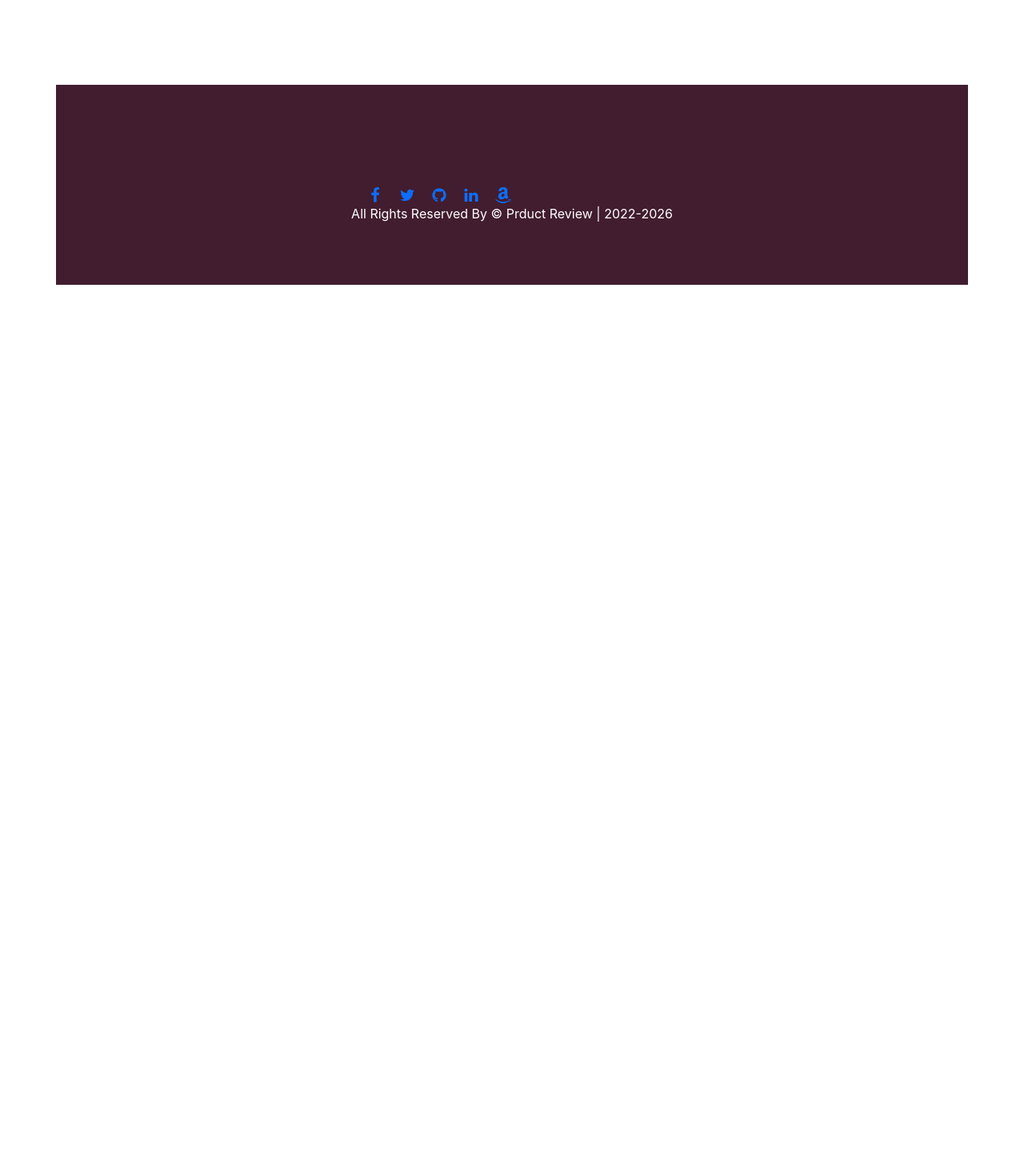
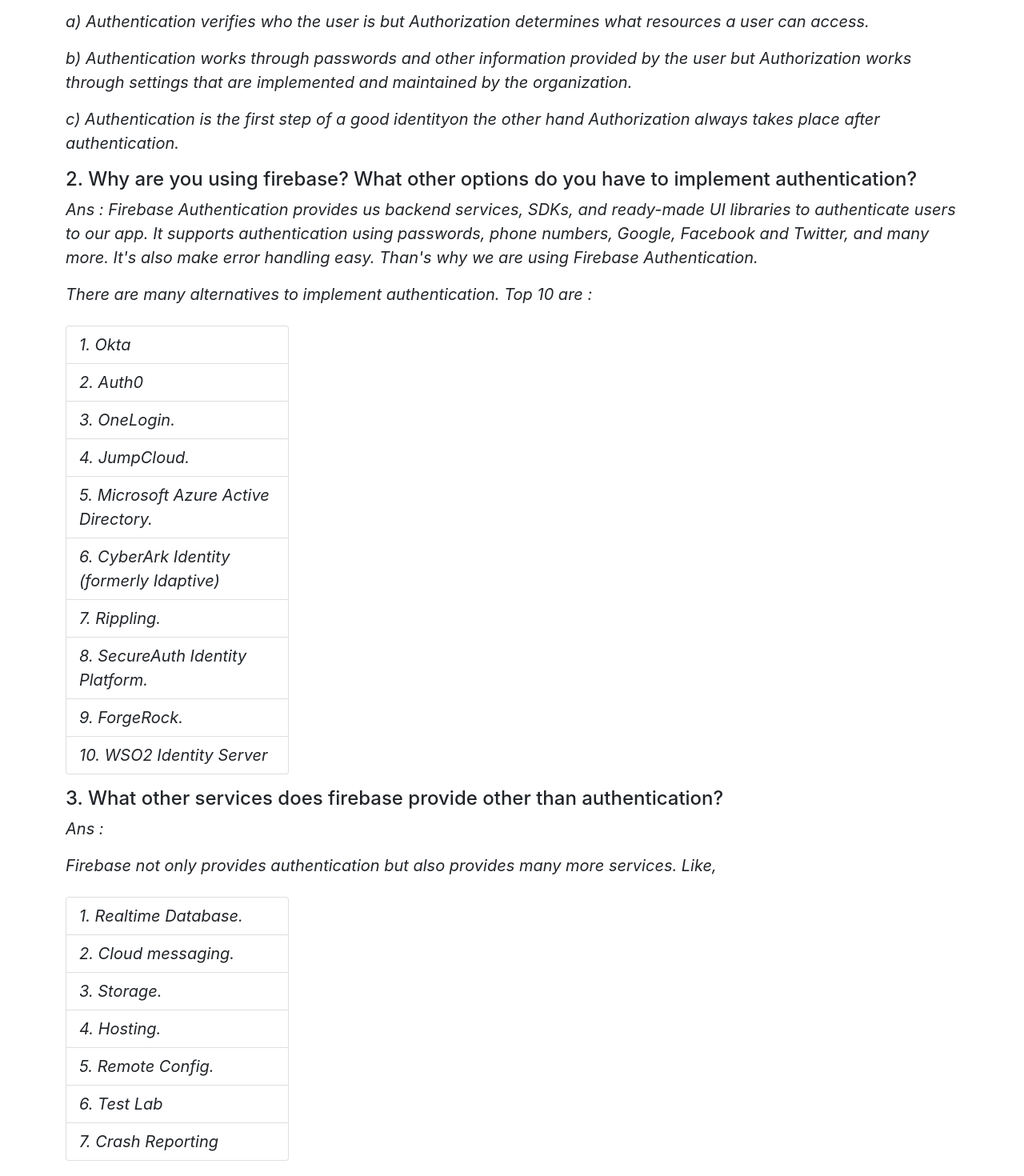
Before and after one commit to jrtanmoy/independent-service-provider-website, a React (Create React App) app: page /blogs in a window 1280 px wide. Shown: the part 200-1670 px from the top of the page at 80% size. Before the commit the page ends 800 px from the top, so only its background shows below. Built offline with nearby package versions, Linux system fonts and the light colour scheme.

Commit message:
blogs section completed

```diff
--- a/src/components/Blogs/Blogs.js
+++ b/src/components/Blogs/Blogs.js
@@ -2,8 +2,47 @@
 
 const Blogs = () => {
     return (
-        <div>
-            <h1>This is blogs</h1>
+        <div className='container mt-5 pt-4'>
+            <div>
+                <h4>1. Difference between authorization and authentication?</h4>
+                <p className='fs-5 fst-italic'>Ans :</p>
+                <p className='fs-5 fst-italic'>a) Authentication verifies who the user is but Authorization determines what resources a user can access.</p>
+                <p className='fs-5 fst-italic'>b) Authentication works through passwords and other information provided by the user but Authorization works through settings that are implemented and maintained by the organization.</p>
+                <p className='fs-5 fst-italic'>c) Authentication is the first step of a good identityon the other hand Authorization always takes place after authentication.</p>
+            </div>
+            <div>
+                <h4>2. Why are you using firebase? What other options do you have to implement authentication?</h4>
+                <p className='fs-5 fst-italic'>Ans : Firebase Authentication provides us backend services, SDKs, and ready-made UI libraries to authenticate users to our app. It supports authentication using passwords, phone numbers, Google, Facebook and Twitter, and many more. It's also make error handling easy. Than's why we are using Firebase Authentication.</p>
+                <p className='fs-5 fst-italic'>There are many alternatives to implement authentication. Top 10 are :
+                    <ol class="list-group list-group-numbered w-25 mt-4">
+                        <li class="list-group-item">Okta</li>
+                        <li class="list-group-item">Auth0</li>
+                        <li class="list-group-item">OneLogin.</li>
+                        <li class="list-group-item">JumpCloud.</li>
+                        <li class="list-group-item">Microsoft Azure Active Directory.</li>
+                        <li class="list-group-item">CyberArk Identity (formerly Idaptive)</li>
+                        <li class="list-group-item">Rippling.</li>
+                        <li class="list-group-item">SecureAuth Identity Platform.</li>
+                        <li class="list-group-item">ForgeRock.</li>
+                        <li class="list-group-item">WSO2 Identity Server</li>
+                    </ol>
+                </p>
+            </div>
+            <div>
+                <h4>3. What other services does firebase provide other than authentication?</h4>
+                <p className='fs-5 fst-italic'>Ans : </p>
+                <p className='fs-5 fst-italic'>Firebase not only provides authentication but also provides many more services. Like,
+                    <ol class="list-group list-group-numbered w-25 mt-4">
+                        <li class="list-group-item">Realtime Database.</li>
+                        <li class="list-group-item">Cloud messaging.</li>
+                        <li class="list-group-item">Storage.</li>
+                        <li class="list-group-item">Hosting.</li>
+                        <li class="list-group-item">Remote Config.</li>
+                        <li class="list-group-item">Test Lab</li>
+                        <li class="list-group-item">Crash Reporting</li>
+                    </ol>
+                </p>
+            </div>
         </div>
     );
 };
--- a/src/components/Checkout/CheckoutOrder.js
+++ b/src/components/Checkout/CheckoutOrder.js
@@ -2,8 +2,8 @@
 
 const CheckoutOrder = () => {
     return (
-        <div>
-            <h1>This is checkout</h1>
+        <div className='container text-center mt-5'>
+            <h1>Wellcome to checkout</h1>
         </div>
     );
 };
```
